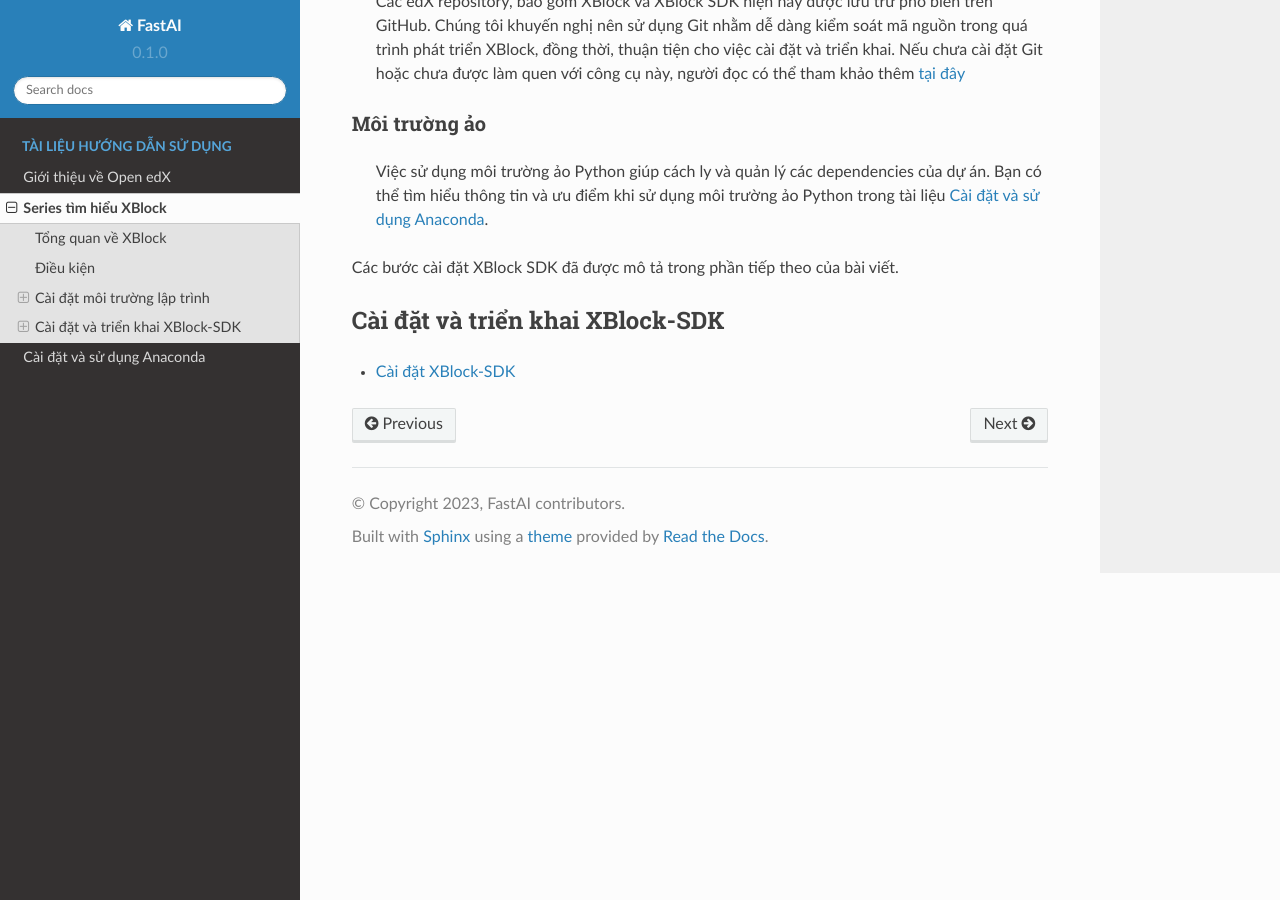
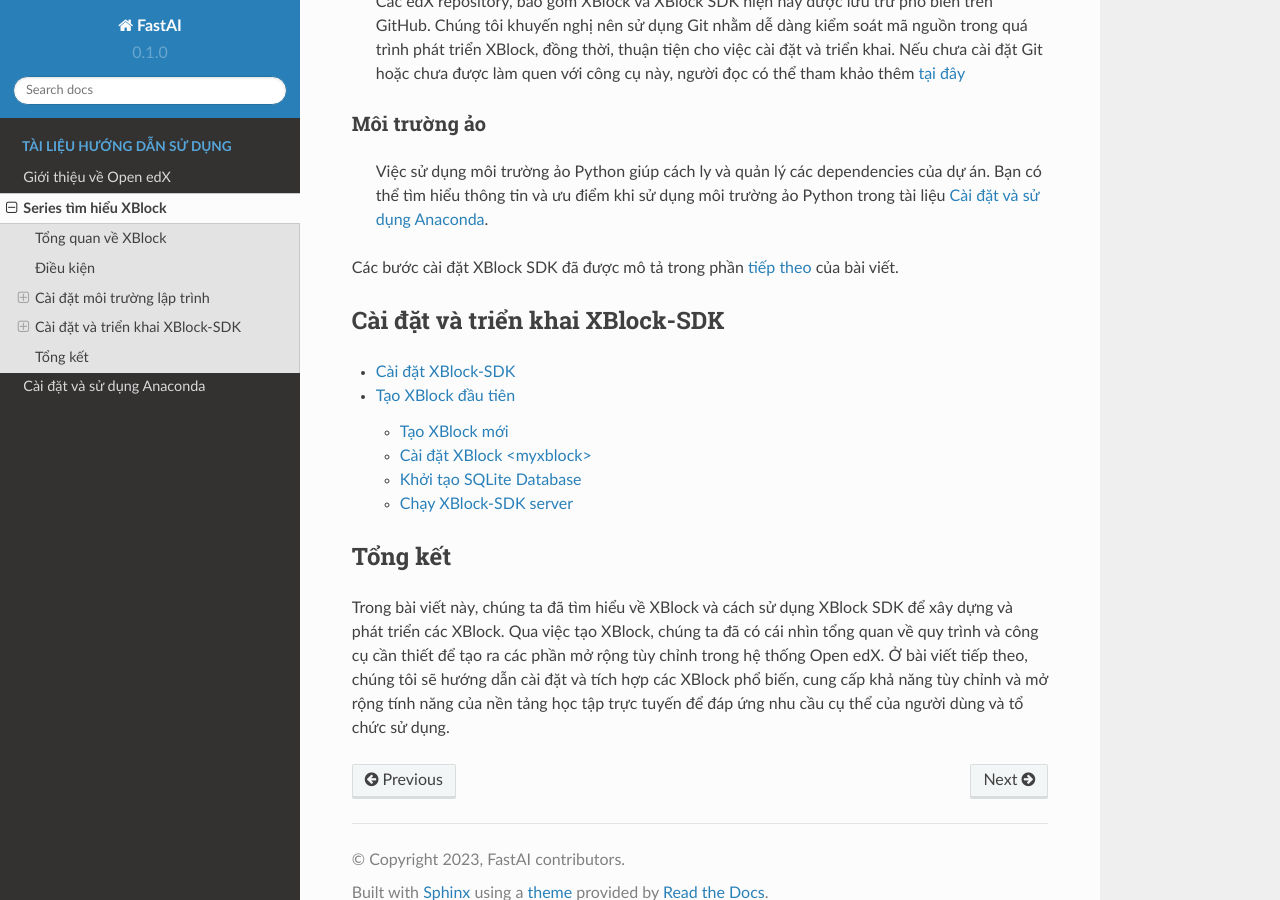
Before and after one commit to duonghuuphuc/edx-tut-v1, a Sphinx documentation site: the page built from docs/source/edx-series.rst, in a window 1280 px wide and 900 px high, scrolled down 1988 px. Built offline with Sphinx 7.4.7 and the Read the Docs theme 2.0.0, drawn with Linux system fonts in a browser that asks for light colours.

Commit message:
update p1 blog

```diff
--- a/docs/source/edx-series.rst
+++ b/docs/source/edx-series.rst
@@ -83,7 +83,7 @@ Môi trường ảo
 
   Việc sử dụng môi trường ảo Python giúp cách ly và quản lý các dependencies của dự án. Bạn có thể tìm hiểu thông tin và ưu điểm khi sử dụng môi trường ảo Python trong tài liệu :ref:`Cài đặt và sử dụng Anaconda <anaconda-settingup>`.
 
-Các bước cài đặt XBlock SDK đã được mô tả trong phần tiếp theo của bài viết.
+Các bước cài đặt XBlock SDK đã được mô tả trong phần :ref:`tiếp theo<xblock-sdk-configuration>` của bài viết.
 
 
 Cài đặt và triển khai XBlock-SDK
@@ -93,3 +93,10 @@ Cài đặt và triển khai XBlock-SDK
     :maxdepth: 2
 
     xblock-sdk-configuration
+    first-xblock
+
+Tổng kết
+--------
+
+Trong bài viết này, chúng ta đã tìm hiểu về XBlock và cách sử dụng XBlock SDK để xây dựng và phát triển các XBlock. Qua việc tạo XBlock, chúng ta đã có cái nhìn tổng quan về quy trình và công cụ cần thiết để tạo ra các phần mở rộng tùy chỉnh trong hệ thống Open edX.
+Ở bài viết tiếp theo, chúng tôi sẽ hướng dẫn cài đặt và tích hợp các XBlock phổ biến, cung cấp khả năng tùy chỉnh và mở rộng tính năng của nền tảng học tập trực tuyến để đáp ứng nhu cầu cụ thể của người dùng và tổ chức sử dụng.
--- /dev/null
+++ b/docs/source/first-xblock.rst
@@ -0,0 +1,73 @@
+.. _first-xblock:
+
+*******************
+Tạo XBlock đầu tiên
+*******************
+
+Tạo XBlock mới
+-------------------
+
+Di chuyển đến thư mục **xblock_development**., chạy file **workbench-make-xblock** bằng lệnh python:
+
+.. code-block:: console
+
+  python xblock-sdk/bin/workbench-make-xblock
+
+Sau khi chạy, cửa sổ Command yêu cầu chúng ta cung cấp các thông tin cấu hình cho XBlock:
+
+.. code-block:: console
+
+	Short name: myxblock
+	Class name: MyXBlock
+
+.. note::
+
+  - Short name nên chỉ gồm một từ duy nhất, tất cả ký tự đều viết thường. Ví dụ, trong trường hợp muốn tạo Question Generation XBlock, chúng ta có thể đặt là “questgen”
+  - Class name là tên class hợp lệ trong ngôn ngữ Python và nên kết thúc bằng “XBlock”, cùng ví dụ ở trên, lúc này ta có thể đặt là “QuestGenXBlock”.
+
+Sau khi nhập xong 2 thông tin trên, một thư mục mới được tạo ra nằm bên trong thư mục **xblock_development**. Thư mục mới này chứa các thư mục con và các tập tin để cài đăt XBlock.
+Trong quá trình nhập thông tin, có thể bấm tổ hợp phím “Ctrl + C” để dừng và quay trở lại.
+
+Cài đặt XBlock <myxblock>
+-------------------------
+
+Sau khi tạo mới XBlock, ta phải cài đặt vào trong XBlock-SDK
+Dùng lệnh **pip** để cài đặt **myxblock**
+
+.. code-block:: console
+
+  pip install -e myxblock
+
+Khởi tạo SQLite Database
+------------------------
+
+Chạy lệnh migrate để tạo database và các bảng:
+
+.. code-block:: console
+
+  python xblock-sdk/manage.py migrate
+
+Chạy XBlock-SDK server
+----------------------
+
+Bây giờ chúng ta có thể khởi động XBlock SDK bằng câu lệnh sau:
+
+.. code-block:: console
+
+  python xblock-sdk/manage.py runserver
+
+Nếu chúng ta không chỉ định cổng giao tiếp, server XBlock SDK mặc định sẽ sử dụng cổng 8000. Có thể truyền tham số trong câu lệnh runserver để chỉ định cổng nếu không muốn sử dụng cổng mặc định.
+
+.. code-block:: console
+
+  python xblock-sdk/manage.py runserver 3000
+
+Lập trình viên có thể truy cập http://localhost:8000 (cổng mặc định) thông qua trình duyệt web để kiểm tra xem XBlock SDK có chạy thành công hay không.
+
+.. raw:: html
+
+  <div style="display: flex; justify-content: center; align-items: center; flex-direction: column; gap: 20px; margin-bottom: 20px;">
+    <img src="_static/images/sdk-success.png" alt="Giao diện server XBlock-SDK trên localhost khi thực thi thành công"></img>
+    <span style="font-weight: bold;">Giao diện server XBlock-SDK trên localhost khi thực thi thành công.
+    </span>
+  </div>
--- a/docs/source/xblock-sdk-configuration.rst
+++ b/docs/source/xblock-sdk-configuration.rst
@@ -76,4 +76,4 @@ Sau khi thực hiện các bước trên xong, chúng ta có thể khởi độn
 
   python xblock-sdk/manage.py runserver 3000
 
-Ở phần tiếp theo của bài viết, chúng ta sẽ cùng nhau tạo một XBlock đầu tiên
+Ở phần :ref:`tiếp theo <first-xblock>` của bài viết, chúng ta sẽ cùng nhau tạo một XBlock đầu tiên
```
Also changed, not shown: docs/source/_static/images/sdk-success.png (added).
